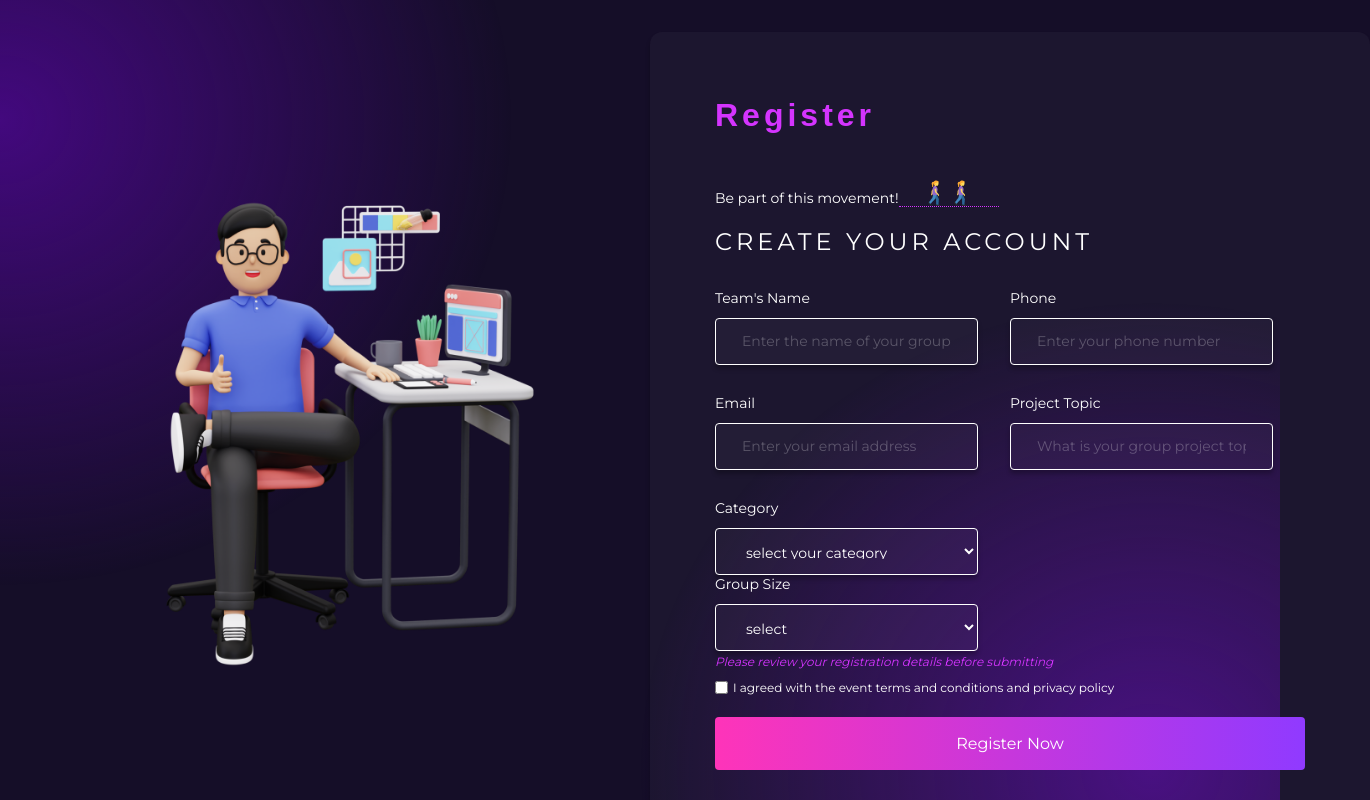
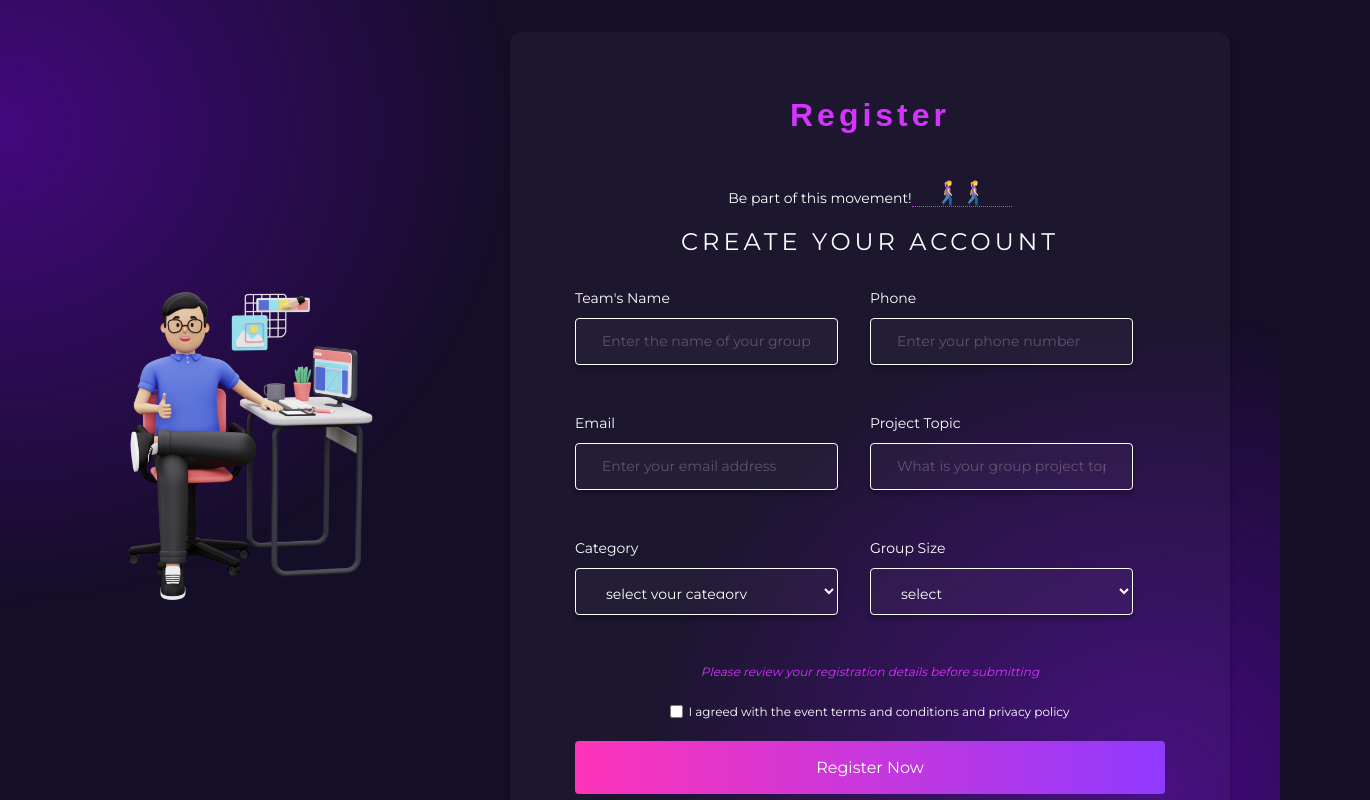
Before and after one commit to Adelabuadeleke/getlinked, a React (Vite) app: page /register in a window 1280 px wide. Shown: the part 280-1080 px from the top of the page, 1370 px wide, since content can reach past the window. Built offline with nearby package versions, Linux system fonts and the light colour scheme; a web font is replaced by a local one.

Commit message:
updated register style: responsiveness

```diff
--- a/src/styles/register.css
+++ b/src/styles/register.css
@@ -2,35 +2,8 @@
  display: flex;
  flex-direction: column;
  flex: 1;
- background: radial-gradient(40% 40% at 90% 90%, #43097e 0%,transparent  100%),
- radial-gradient(40% 40% at 0% 34.31%, #43097e 0%, transparent 100%);
- background-blend-mode: hard-light;
+
  min-height: 100dvh;
-}
-
-.register_body{
- display: flex;
- justify-content: space-between;
- align-items: center;
- flex: 1;
- padding: 50px;
- /* background:  url('../../public/imgs/Purple-Lens-Flare-PNG.png');
- background-repeat: no-repeat; */
-
- /* background-position:left top; */
- /* background-size: 500px, 500px; */
- /* background: radial-gradient(40% 40% at 100% 90%, #43097e 0%, var(--clr-purple-3) 100%) bottom right no-repeat; */
-}
-
-.reg_body_img>img{
- width: 600px;
-}
-
-.register_form>form{
- border-radius: 12px;
- background: rgba(255, 255, 255, 0.03);
- box-shadow: 0px 4px 4px 0px rgba(0, 0, 0, 0.25);
- padding: 65px;
 }
 
 .register_form>form>h3{
@@ -54,16 +27,7 @@
  align-items: flex-end;
 }
 
-.register_form>form>h2{
- color: var(--clr-white);
- font-family: var(--ff-primary);
- font-size: 24px;
- font-style: normal;
- font-weight: 400;
- line-height: normal;
- text-transform: uppercase;
- margin-bottom: 33px;
-}
+
 
 .register_form>form>small{
  font-family: var(--ff-primary);
@@ -96,16 +60,12 @@
  border-bottom: 1px dotted var(--clr-purple-1);
 }
 
-.input_div{
- display: flex;
- justify-content: space-between;
- margin-bottom: 29px;
-}
 
 .input_div_item{
  display: flex;
  flex-direction: column;
  margin-right: 32px;
+ margin-bottom: 20px;
 }
 
 .input_div_item>label{
@@ -116,18 +76,6 @@
  font-style: normal;
  font-weight: 400;
  line-height: normal;
-}
-
-.input_div_item>input,
-.input_div_item>select{
- width: 263px;
- height: 47px;
- border-radius: 4px;
- border: 1px solid var(--clr-white);
- background: rgba(255, 255, 255, 0.03);
- box-shadow: 0px 4px 4px 0px rgba(0, 0, 0, 0.25);
- outline-color: var(--clr-purple-1);
- padding: 15px 26px;
 }
 
 .input_div_item>select{
@@ -152,8 +100,179 @@
  line-height: normal;
 }
 
-.register_now{
- border-radius: 4px;
+@media screen and (min-width: 320px){
+ .register_body {
+  display: flex;
+  justify-content: center;
+  align-items: center;
+  flex: 1;
+  padding: 20px;
+  flex-direction: column;
+ }
+
+ .register_form>form{
+  display: flex;
+  flex-direction: column;
+  align-items: center;
+  justify-content: center;
+ }
+
+ .reg_body_img>img {
+  width: 195px;
+  height: 155px;
+  object-fit: cover;
+ }
+ .input_div{
+  flex-direction: column;
+  align-items: center;
+  width: 100%;
+ }
+
+ .input_div_flex{
+  flex-direction: row;
+  width: 263px;
+ }
+
+ .category{
+  width: 155px;
+  border-radius: 4px;
+  border: 1px solid var(--clr-white);
+  background: rgba(255, 255, 255, 0.03);
+  box-shadow: 0px 4px 4px 0px rgba(0, 0, 0, 0.25);
+  outline-color: var(--clr-purple-1);
+  padding: 15px 26px;
+ }
+
+ .group{
+  width: 87px;
+  border-radius: 4px;
+  border: 1px solid var(--clr-white);
+  background: rgba(255, 255, 255, 0.03);
+  box-shadow: 0px 4px 4px 0px rgba(0, 0, 0, 0.25);
+  outline-color: var(--clr-purple-1);
+  padding: 15px 26px;
+ }
+
+  .input_div_item>input{
+   width: 263px;
+   height: 47px;
+   border-radius: 4px;
+   border: 1px solid var(--clr-white);
+   background: rgba(255, 255, 255, 0.03);
+   box-shadow: 0px 4px 4px 0px rgba(0, 0, 0, 0.25);
+   outline-color: var(--clr-purple-1);
+   padding: 15px 26px;
+  }
+
+
+ .input_div {
+  display: flex;
+  justify-content: space-between;
+  margin-bottom: 29px;
+ }
+
+ .input_div_flex{
+  display: flex;
+  justify-content: center;
+  margin-bottom: 29px;
+ }
+
+ .register_now {
+  border-radius: 4px;
+  background: var(--clr-purple-gradient);
+  height: 53px;
+  border: none;
+  width: 172px;
+  color: var(--clr-white);
+  font-family: var(--ff-primary);
+  font-size: 16px;
+  font-style: normal;
+  font-weight: 400;
+  line-height: normal;
+ }
+
+ .register_form>form>h2 {
+  color: var(--clr-white);
+  font-family: var(--ff-primary);
+  font-size: 20px;
+  font-style: normal;
+  font-weight: 400;
+  line-height: normal;
+  text-transform: uppercase;
+  margin-bottom: 33px;
+  width: 263px;
+  text-align: center;
+ }
+
+ .register_div{
+  background:
+   radial-gradient(50% 30% at 0% 34.31%, #43097e 0%, transparent 100%);
+  background-blend-mode: hard-light;
+ }
+}
+
+@media screen and (min-width: 768px) {
+ .register_form>form>h2 {
+  width: initial;
+ }
+}
+
+@media screen and (min-width: 1024px){
+ .register_form>form>h2 {
+  color: var(--clr-white);
+  font-family: var(--ff-primary);
+  font-size: 24px;
+  font-style: normal;
+  font-weight: 400;
+  line-height: normal;
+  text-transform: uppercase;
+  margin-bottom: 33px;
+ }
+
+ .input_div_item>select{
+  width: 263px;
+  height: 47px;
+ }
+
+ .register_body {
+  display: flex;
+  justify-content: space-between;
+  align-items: center;
+  flex: 1;
+  padding: 50px;
+  flex-direction: row;
+ }
+
+ .input_div {
+  flex-direction: row;
+ }
+
+ .group,
+ .category,
+ .input_div_item>input {
+  width: 263px;
+  height: 47px;
+  border-radius: 4px;
+  border: 1px solid var(--clr-white);
+  background: rgba(255, 255, 255, 0.03);
+  box-shadow: 0px 4px 4px 0px rgba(0, 0, 0, 0.25);
+  outline-color: var(--clr-purple-1);
+  padding: 15px 26px;
+ }
+
+ .input_div_flex,
+ .input_div {
+  display: flex;
+  justify-content: space-between;
+  margin-bottom: 29px;
+ }
+
+ .input_div_flex{
+  width: 100%;
+ }
+
+ .register_now {
+  border-radius: 4px;
   background: var(--clr-purple-gradient);
   height: 53px;
   border: none;
@@ -164,4 +283,39 @@
   font-style: normal;
   font-weight: 400;
   line-height: normal;
+ }
+
+ .reg_body_img>img {
+  width: 350px;
+  height: 300px;
+  object-fit: cover;
+ }
+
+ .register_div{
+  background: radial-gradient(40% 40% at 90% 90%, #43097e 0%, transparent 100%),
+  radial-gradient(40% 40% at 0% 34.31%, #43097e 0%, transparent 100%);
+  background-blend-mode: hard-light;
+ }
 }
+
+@media screen and (min-width: 1200px){
+ .register_form>form {
+  border-radius: 12px;
+  background: rgba(255, 255, 255, 0.03);
+  box-shadow: 0px 4px 4px 0px rgba(0, 0, 0, 0.25);
+  padding: 65px;
+ }
+
+ .reg_body_img>img {
+  width: 400px;
+  height: 350px;
+  object-fit: cover;
+ }
+}
+
+@media screen and (min-width: 1440px){
+ .reg_body_img>img {
+  width: 600px;
+  height: 500px;
+ }
+}
```
